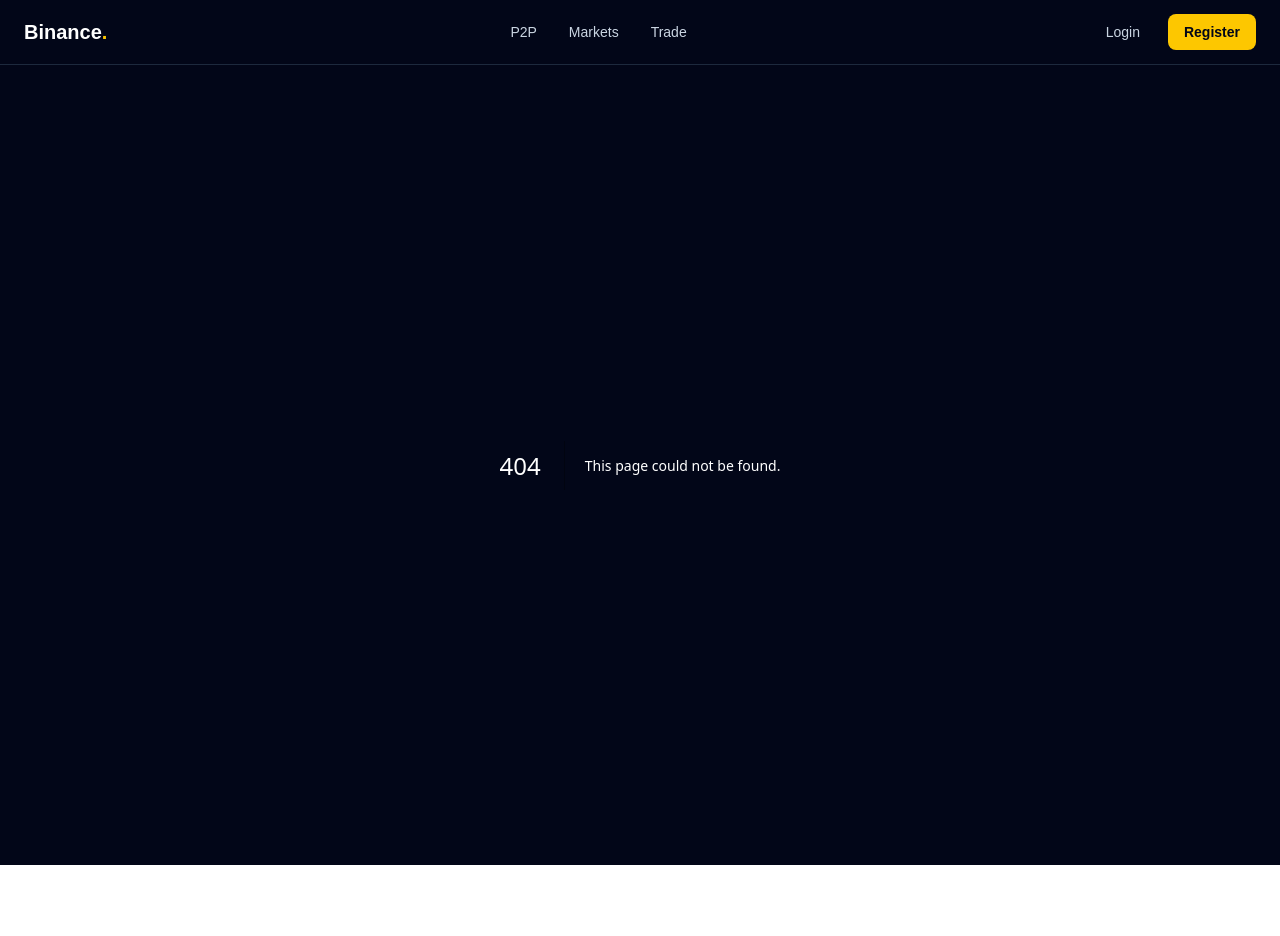
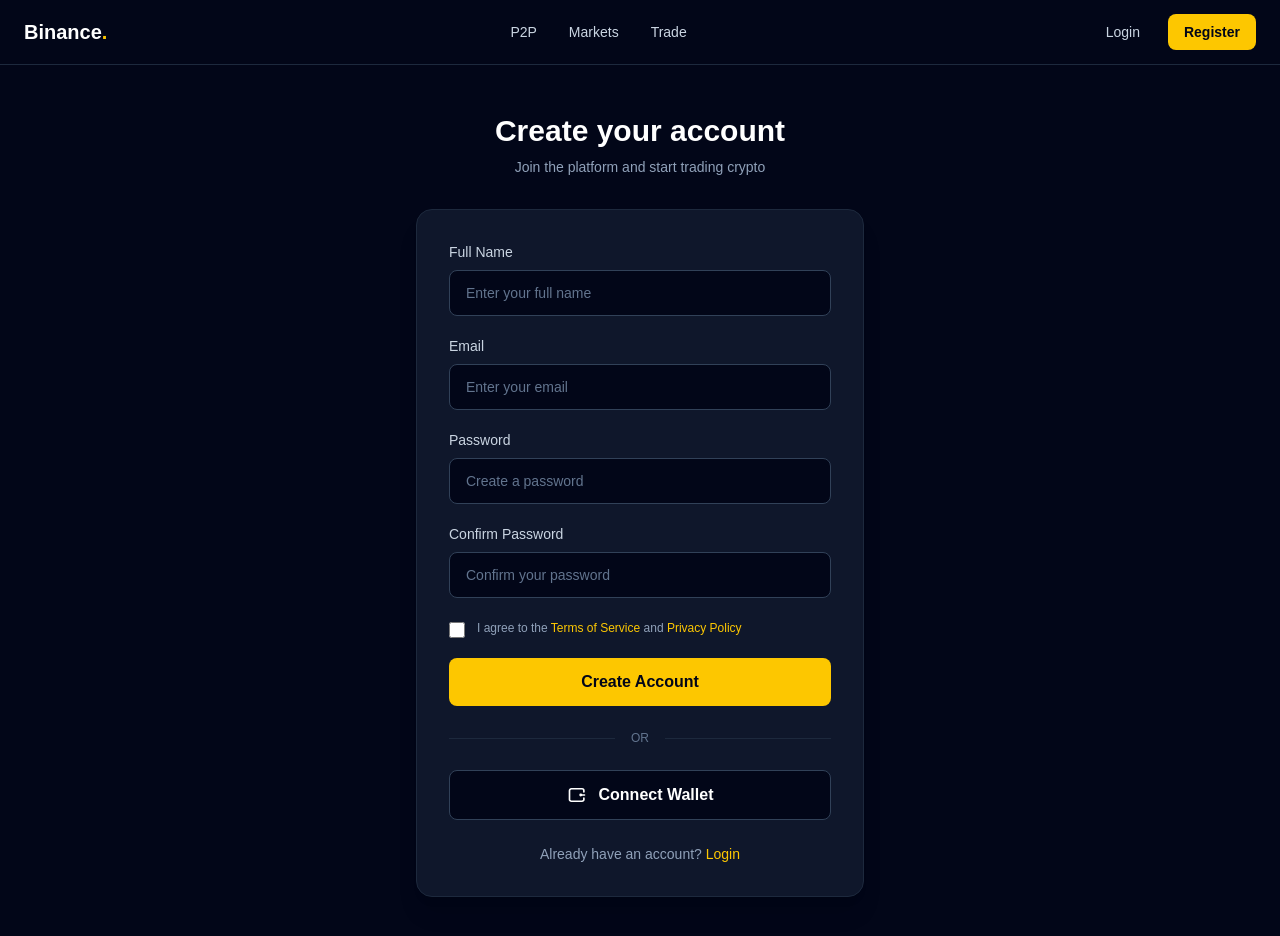
Before and after one commit to ABDALRHMANWALID/binance-clone, a Next.js app in the folder front-end/: page /register in a window 1280 px wide. Before the commit this address had no page. Shown: the top 936 px of the page. Before the commit the page ends 865 px from the top, so only its background shows below. Built offline with nearby package versions, Linux system fonts and the light colour scheme.

Commit message:
create register page

```diff
--- /dev/null
+++ b/front-end/app/register/page.tsx
@@ -0,0 +1,193 @@
+'use client';
+
+import Link from 'next/link';
+
+export default function RegisterPage() {
+  return (
+    <main className="min-h-[calc(100vh-64px)] bg-slate-950 px-6 py-12 text-white">
+      <div className="mx-auto flex min-h-[calc(100vh-160px)] max-w-md items-center justify-center">
+        <div className="w-full">
+          {/* Header */}
+          <div className="mb-8 text-center">
+            <h1 className="text-3xl font-bold">
+              Create your account
+            </h1>
+
+            <p className="mt-2 text-sm text-slate-400">
+              Join the platform and start trading crypto
+            </p>
+          </div>
+
+          {/* Register Card */}
+          <div className="rounded-2xl border border-slate-800 bg-slate-900 p-8 shadow-xl">
+            <form className="space-y-5">
+              {/* Full Name */}
+              <div>
+                <label
+                  htmlFor="name"
+                  className="mb-2 block text-sm font-medium text-slate-300"
+                >
+                  Full Name
+                </label>
+
+                <input
+                  id="name"
+                  type="text"
+                  placeholder="Enter your full name"
+                  className="w-full rounded-lg border border-slate-700 bg-slate-950 px-4 py-3 text-sm text-white outline-none transition placeholder:text-slate-500 focus:border-yellow-400"
+                />
+              </div>
+
+              {/* Email */}
+              <div>
+                <label
+                  htmlFor="email"
+                  className="mb-2 block text-sm font-medium text-slate-300"
+                >
+                  Email
+                </label>
+
+                <input
+                  id="email"
+                  type="email"
+                  placeholder="Enter your email"
+                  className="w-full rounded-lg border border-slate-700 bg-slate-950 px-4 py-3 text-sm text-white outline-none transition placeholder:text-slate-500 focus:border-yellow-400"
+                />
+              </div>
+
+              {/* Password */}
+              <div>
+                <label
+                  htmlFor="password"
+                  className="mb-2 block text-sm font-medium text-slate-300"
+                >
+                  Password
+                </label>
+
+                <input
+                  id="password"
+                  type="password"
+                  placeholder="Create a password"
+                  className="w-full rounded-lg border border-slate-700 bg-slate-950 px-4 py-3 text-sm text-white outline-none transition placeholder:text-slate-500 focus:border-yellow-400"
+                />
+              </div>
+
+              {/* Confirm Password */}
+              <div>
+                <label
+                  htmlFor="confirmPassword"
+                  className="mb-2 block text-sm font-medium text-slate-300"
+                >
+                  Confirm Password
+                </label>
+
+                <input
+                  id="confirmPassword"
+                  type="password"
+                  placeholder="Confirm your password"
+                  className="w-full rounded-lg border border-slate-700 bg-slate-950 px-4 py-3 text-sm text-white outline-none transition placeholder:text-slate-500 focus:border-yellow-400"
+                />
+              </div>
+
+              {/* Terms */}
+              <div className="flex items-start gap-3">
+                <input
+                  id="terms"
+                  type="checkbox"
+                  className="mt-1 h-4 w-4 rounded border-slate-700 bg-slate-950 accent-yellow-400"
+                />
+
+                <label
+                  htmlFor="terms"
+                  className="text-xs leading-5 text-slate-400"
+                >
+                  I agree to the{' '}
+                  <Link
+                    href="/legal"
+                    className="text-yellow-400 hover:text-yellow-300"
+                  >
+                    Terms of Service
+                  </Link>{' '}
+                  and{' '}
+                  <Link
+                    href="/legal"
+                    className="text-yellow-400 hover:text-yellow-300"
+                  >
+                    Privacy Policy
+                  </Link>
+                </label>
+              </div>
+
+              {/* Register */}
+              <button
+                type="submit"
+                className="w-full rounded-lg bg-yellow-400 py-3 font-semibold text-slate-950 transition hover:bg-yellow-300"
+              >
+                Create Account
+              </button>
+            </form>
+
+            {/* Divider */}
+            <div className="my-6 flex items-center gap-4">
+              <div className="h-px flex-1 bg-slate-800" />
+
+              <span className="text-xs text-slate-500">
+                OR
+              </span>
+
+              <div className="h-px flex-1 bg-slate-800" />
+            </div>
+
+            {/* Connect Wallet */}
+            <button
+              type="button"
+              className="flex w-full items-center justify-center gap-3 rounded-lg border border-slate-700 bg-slate-950 py-3 font-semibold text-white transition hover:border-yellow-400 hover:text-yellow-400"
+            >
+              {/* Wallet icon */}
+              <svg
+                xmlns="http://www.w3.org/2000/svg"
+                className="h-5 w-5"
+                fill="none"
+                viewBox="0 0 24 24"
+                stroke="currentColor"
+                strokeWidth={2}
+              >
+                <path
+                  strokeLinecap="round"
+                  strokeLinejoin="round"
+                  d="M20.25 8.25V6.75A2.25 2.25 0 0018 4.5H5.25A2.25 2.25 0 003 6.75v10.5A2.25 2.25 0 005.25 19.5H18a2.25 2.25 0 002.25-2.25v-1.5"
+                />
+
+                <path
+                  strokeLinecap="round"
+                  strokeLinejoin="round"
+                  d="M16.5 12h4.5"
+                />
+
+                <circle
+                  cx="16.5"
+                  cy="12"
+                  r=".75"
+                  fill="currentColor"
+                />
+              </svg>
+
+              Connect Wallet
+            </button>
+
+            {/* Login */}
+            <p className="mt-6 text-center text-sm text-slate-400">
+              Already have an account?{' '}
+              <Link
+                href="/login"
+                className="font-medium text-yellow-400 hover:text-yellow-300"
+              >
+                Login
+              </Link>
+            </p>
+          </div>
+        </div>
+      </div>
+    </main>
+  );
+}
```
